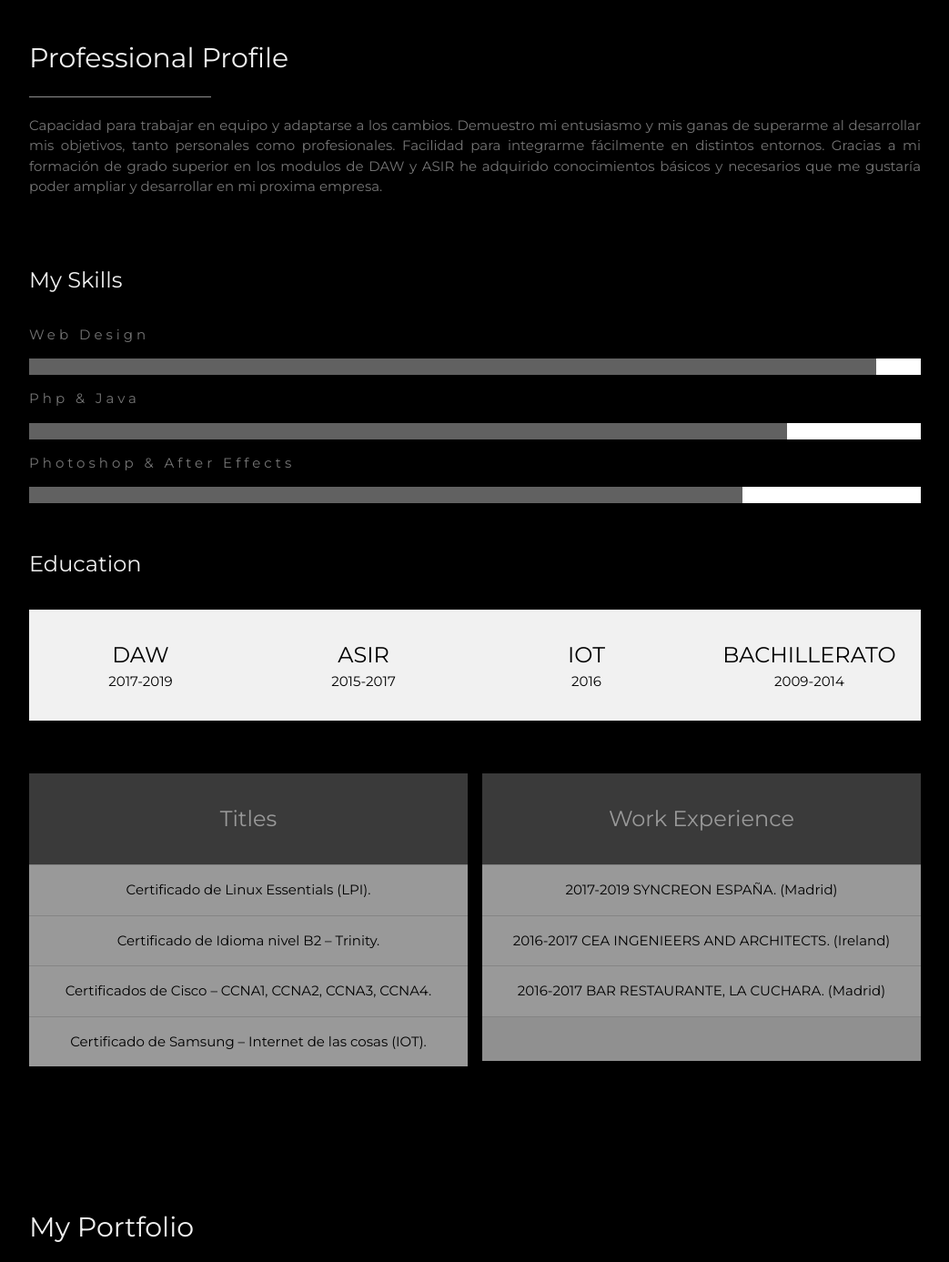
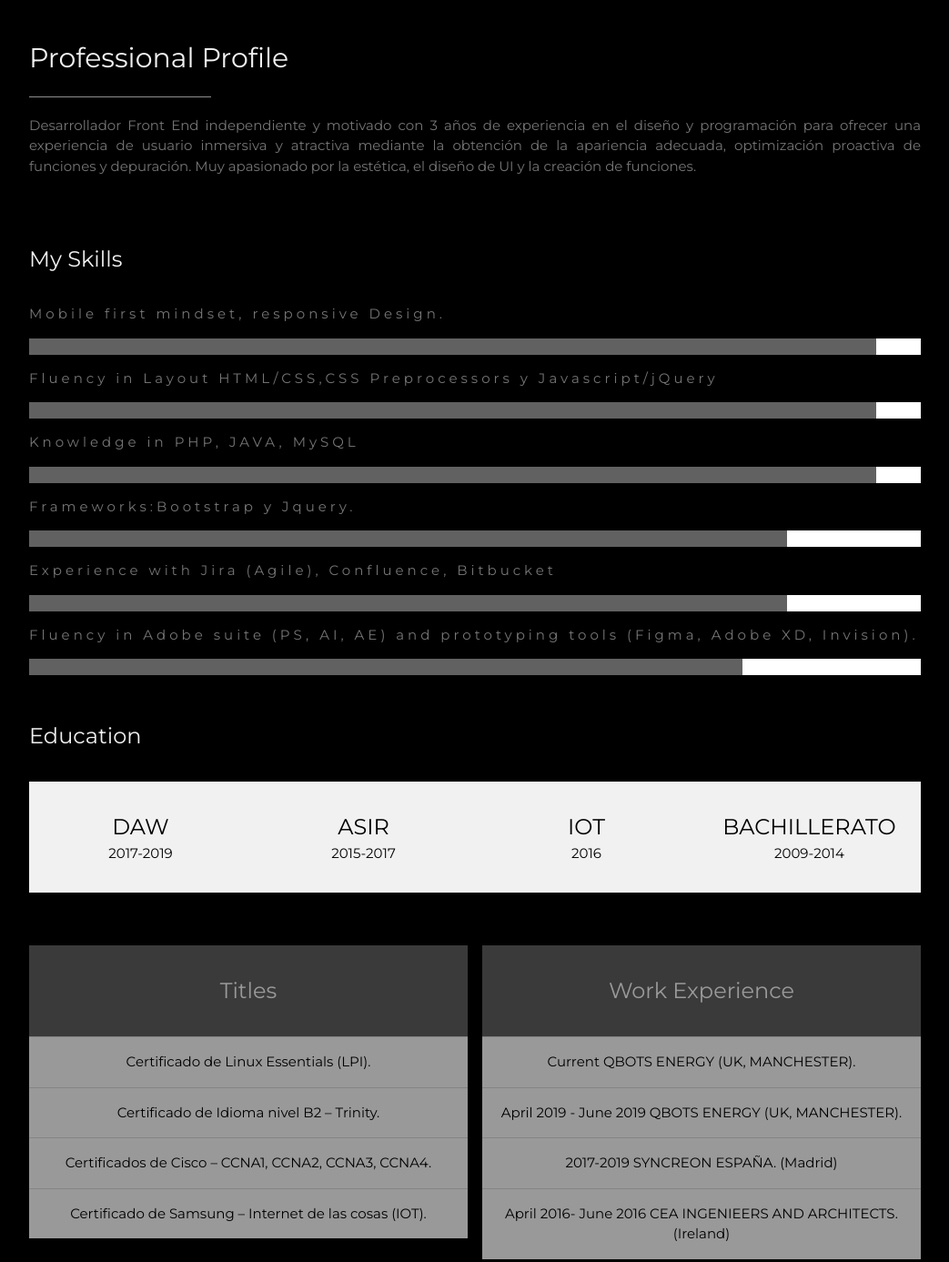
Before and after one commit to luis0795/luis0795.github.io, a plain HTML site: page index.html in a window 1280 px wide. Shown: the part 1260-2647 px from the top of the page at 91% size, without its empty margins (178-1221 px from the left). Drawn offline with nearby package versions, Linux system fonts and the light colour scheme; some packages are replaced by stand-ins of ours.

Commit message:
updated experience, profile and contact details

```diff
--- a/index.html
+++ b/index.html
@@ -59,7 +59,7 @@ body, h1,h2,h3,h4,h5,h6 {font-family: "Montserrat", sans-serif}
   <!-- Header/Home -->
   <header class="w3-container w3-padding-32 w3-center w3-black" id="home">
     <h1 class="w3-jumbo"><span class="w3-hide-small">I'm</span> Luis M. Ramos</h1>
-    <p>Network Administrator and Web Designer.</p>
+    <p>Desarrollador Junior Front-End - UX/UI.</p>
     <img src="img/m5.png" alt="boy" class="w3-image" width="992" height="1108">
   </header>
 
@@ -68,22 +68,34 @@ body, h1,h2,h3,h4,h5,h6 {font-family: "Montserrat", sans-serif}
     <h2 class="w3-text-light-grey">Professional Profile</h2>
     <hr style="width:200px" class="w3-opacity">
     <p>
-		Capacidad para trabajar en equipo y adaptarse a los cambios.
-		Demuestro mi entusiasmo y mis ganas de superarme al desarrollar mis objetivos, tanto personales como profesionales.
-		Facilidad para integrarme fácilmente en distintos entornos.
-		Gracias a mi formación de grado superior en los modulos de DAW y ASIR he adquirido conocimientos básicos y necesarios que me gustaría poder ampliar y desarrollar en mi proxima empresa.
+		Desarrollador Front End independiente y motivado con 3 años de experiencia en el diseño y
+        programación para ofrecer una experiencia de usuario inmersiva y atractiva mediante la obtención de la apariencia adecuada, optimización proactiva de funciones y depuración.
+
+        Muy apasionado por la estética, el diseño de UI y la creación de funciones.
     </p>
 	<h3 class="w3-padding-16 w3-text-light-grey"> </h3>
     <h3 class="w3-padding-16 w3-text-light-grey">My Skills</h3>
-    <p class="w3-wide">Web Design</p>
+    <p class="w3-wide">Mobile first mindset, responsive Design.</p>
     <div class="w3-white">
       <div class="w3-dark-grey" style="height:18px;width:95%"></div>
     </div>
-    <p class="w3-wide">Php & Java</p>
+    <p class="w3-wide">Fluency in Layout HTML/CSS,CSS Preprocessors y Javascript/jQuery</p>
+    <div class="w3-white">
+      <div class="w3-dark-grey" style="height:18px;width:95%"></div>
+    </div>
+    <p class="w3-wide">Knowledge in PHP, JAVA, MySQL</p>
+    <div class="w3-white">
+      <div class="w3-dark-grey" style="height:18px;width:95%"></div>
+    </div>
+    <p class="w3-wide">Frameworks:Bootstrap y Jquery.</p>
     <div class="w3-white">
       <div class="w3-dark-grey" style="height:18px;width:85%"></div>
     </div>
-    <p class="w3-wide">Photoshop & After Effects</p>
+    <p class="w3-wide">Experience with Jira (Agile), Confluence, Bitbucket</p>
+    <div class="w3-white">
+      <div class="w3-dark-grey" style="height:18px;width:85%"></div>
+    </div>
+    <p class="w3-wide">Fluency in Adobe suite (PS, AI, AE) and prototyping tools (Figma, Adobe XD, Invision).</p>
     <div class="w3-white">
       <div class="w3-dark-grey" style="height:18px;width:80%"></div>
     </div><br>
@@ -134,15 +146,17 @@ body, h1,h2,h3,h4,h5,h6 {font-family: "Montserrat", sans-serif}
       <div class="w3-half">
         <ul class="w3-ul w3-white w3-center w3-opacity w3-hover-opacity-off">
           <li class="w3-dark-grey w3-xlarge w3-padding-32">Work Experience</li>
+
+          <li class="w3-padding-16">Current QBOTS ENERGY (UK, MANCHESTER).</li>
+          <li class="w3-padding-16">April 2019 - June 2019 QBOTS ENERGY (UK, MANCHESTER).</li>
           <li class="w3-padding-16">2017-2019 	SYNCREON ESPAÑA. (Madrid)</li>
-          <li class="w3-padding-16">2016-2017 	CEA INGENIEERS AND ARCHITECTS. (Ireland)</li>
-          <li class="w3-padding-16">2016-2017 	BAR RESTAURANTE, LA CUCHARA. (Madrid)</li>
+          <li class="w3-padding-16">April 2016- June 2016	CEA INGENIEERS AND ARCHITECTS. (Ireland)</li>
+         <!-- <li class="w3-padding-16">2016-2017 	BAR RESTAURANTE, LA CUCHARA. (Madrid)</li>-->
          <!--  <li class="w3-padding-16">Endless Support</li> -->
          <!--  <li class="w3-padding-16">
             <h2>$ 25</h2>
             <span class="w3-opacity">per month</span>
           </li> -->
-          <li class="w3-light-grey w3-padding-24">
             <!-- <button class="w3-button w3-white w3-padding-large w3-hover-black">Sign Up</button> -->
           </li>
         </ul>
@@ -150,16 +164,6 @@ body, h1,h2,h3,h4,h5,h6 {font-family: "Montserrat", sans-serif}
     <!-- End Grid/Pricing tables -->
     </div>
 
-    <!-- Testimonials -->
-    <!-- <h3 class="w3-padding-24 w3-text-light-grey">My Reputation</h3>
-    <img src="/w3images/bandmember.jpg" alt="Avatar" class="w3-left w3-circle w3-margin-right" style="width:80px">
-    <p><span class="w3-large w3-margin-right">Chris Fox.</span> CEO at Mighty Schools.</p>
-    <p>Jane Doe saved us from a web disaster.</p><br>
-
-    <img src="/w3images/avatar_g2.jpg" alt="Avatar" class="w3-left w3-circle w3-margin-right" style="width:80px">
-    <p><span class="w3-large w3-margin-right">Rebecca Flex.</span> CEO at Company.</p>
-    <p>No one is better than Jane Doe.</p> -->
-  <!-- End About Section -->
   </div>
 
   <!-- Portfolio Section -->
@@ -195,8 +199,11 @@ body, h1,h2,h3,h4,h5,h6 {font-family: "Montserrat", sans-serif}
       <div id="map" class="col-6 col-m-6 " style="height:550px"></div>
       <p><i class="fa fa-phone fa-fw w3-text-white w3-xxlarge w3-margin-right"></i> Phone: +34 648144501</p>
       <p><i class="fa fa-envelope fa-fw w3-text-white w3-xxlarge w3-margin-right"> </i> Email: luis_07_95@hotmail.com</p>
+      <p><i class="fa fa-linkedin fa-fw w3-text-white w3-xxlarge w3-margin-right"></i><a href="https://www.linkedin.com/in/luis-miguel-ramos-medrano-6b7949183/">Luis Miguel Ramos</a> </p>
+
     </div><br>
-    <p>Lets get in touch. Send me a message:</p>
+     <!--
+    <p>Lets get in touch:</p>
 
     <form action="/action_page.php" target="_blank">
       <p><input class="w3-input w3-padding-16" type="text" placeholder="Name" required name="Name"></p>
@@ -209,7 +216,7 @@ body, h1,h2,h3,h4,h5,h6 {font-family: "Montserrat", sans-serif}
         </button>
       </p>
     </form>
-  <!-- End Contact Section -->
+  End Contact Section -->
   </div>
 
     <!-- Footer -->
@@ -219,7 +226,6 @@ body, h1,h2,h3,h4,h5,h6 {font-family: "Montserrat", sans-serif}
     <i class="fa fa-snapchat w3-hover-opacity"></i>
     <i class="fa fa-pinterest-p w3-hover-opacity"></i>
     <i class="fa fa-twitter w3-hover-opacity"></i>
-    <i class="fa fa-linkedin w3-hover-opacity"></i>
     <p class="w3-medium">Powered by <a href="https://github.com/luis0795/luisPortfolio.github.io" target="_blank" class="w3-hover-text-green">L-Design</a></p>
   <!-- End footer -->
   </footer>
@@ -269,7 +275,7 @@ body, h1,h2,h3,h4,h5,h6 {font-family: "Montserrat", sans-serif}
 							window.open("juegos/arkanoid/arkanoidv1.html", "_blank", "toolbar=no,scrollbars=no,resizable=no,top=50,left=150,width=1000,height=800");
 							break;
 						case "3":
-							window.open("https://www.w3schools.com", "_blank", "toolbar=no,scrollbars=no,resizable=no,top=50,left=150,width=1000,height=800");
+							window.open("juegos/recycling/ejDyD.html", "_blank", "toolbar=no,scrollbars=no,resizable=no,top=50,left=150,width=1000,height=800");
 							break;
 						case "4":
 							window.open("juegos/PRACTICA JACKPOT/jackpotV2.php", "_blank", "toolbar=no,scrollbars=no,resizable=no,top=50,left=150,width=1000,height=800");
```
